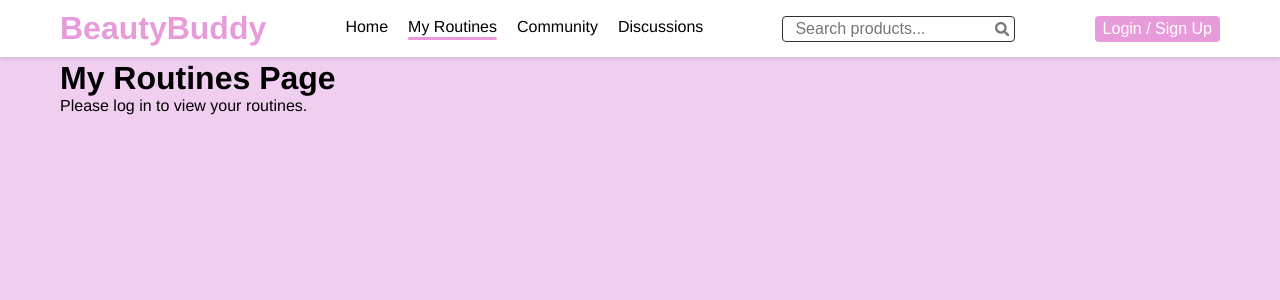
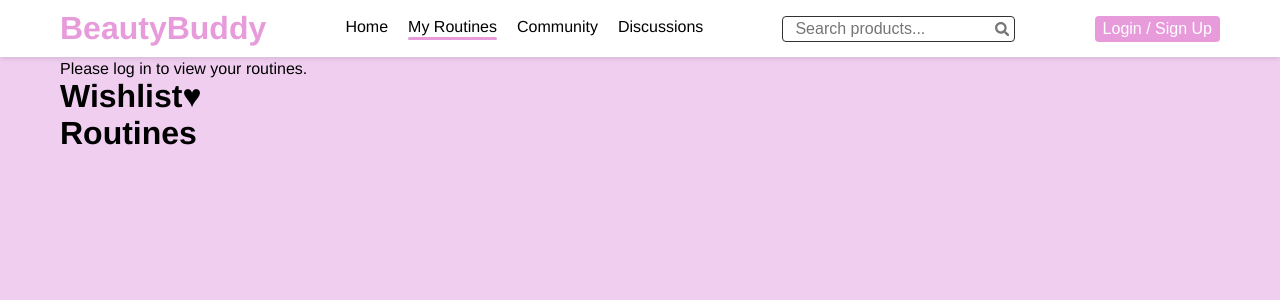
Before and after one commit to MarikaScrepnek/BeautyBuddy, a React (Vite) app in the folder BeautyBuddy-frontend/: page /my-routines in a window 1280 px wide. Shown: the top 300 px of the page. Built offline with nearby package versions, Linux system fonts and the light colour scheme.

Commit message:
add wishlist and routine containers to my routines page

```diff
--- a/BeautyBuddy-frontend/src/pages/MyRoutines.jsx
+++ b/BeautyBuddy-frontend/src/pages/MyRoutines.jsx
@@ -15,8 +15,13 @@ export default function MyRoutines() {
 
   return (
     <div>
-      <h1>My Routines Page</h1>
       {isLoggedIn ? <p>Welcome back, user!</p> : <p>Please log in to view your routines.</p>}
+      <div className='wishlist-container'>
+        <h1>Wishlist♥</h1>
+      </div>
+      <div className='routine-container'>
+        <h1>Routines</h1>
+      </div>
     </div>
   );
 }
```
